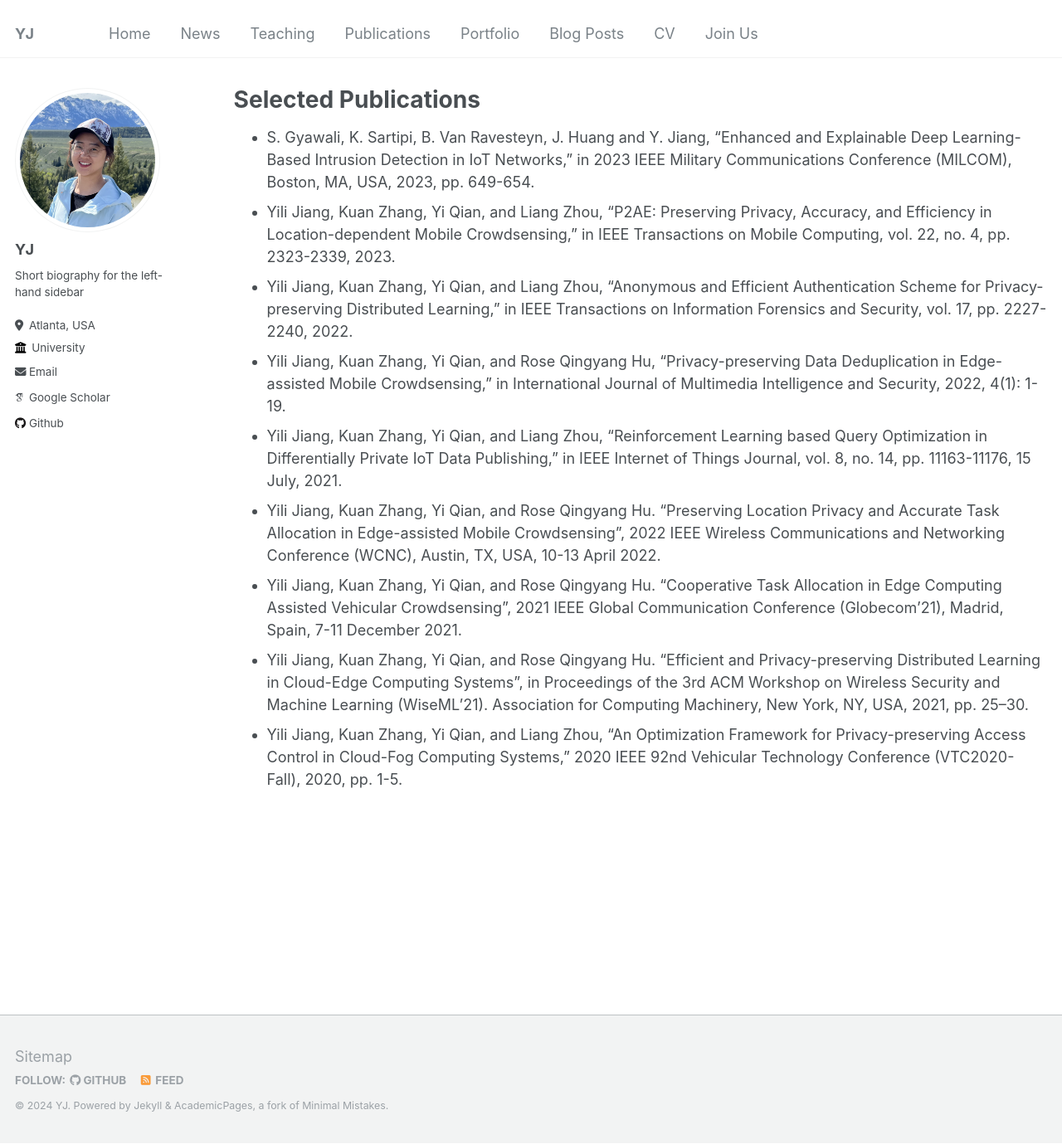
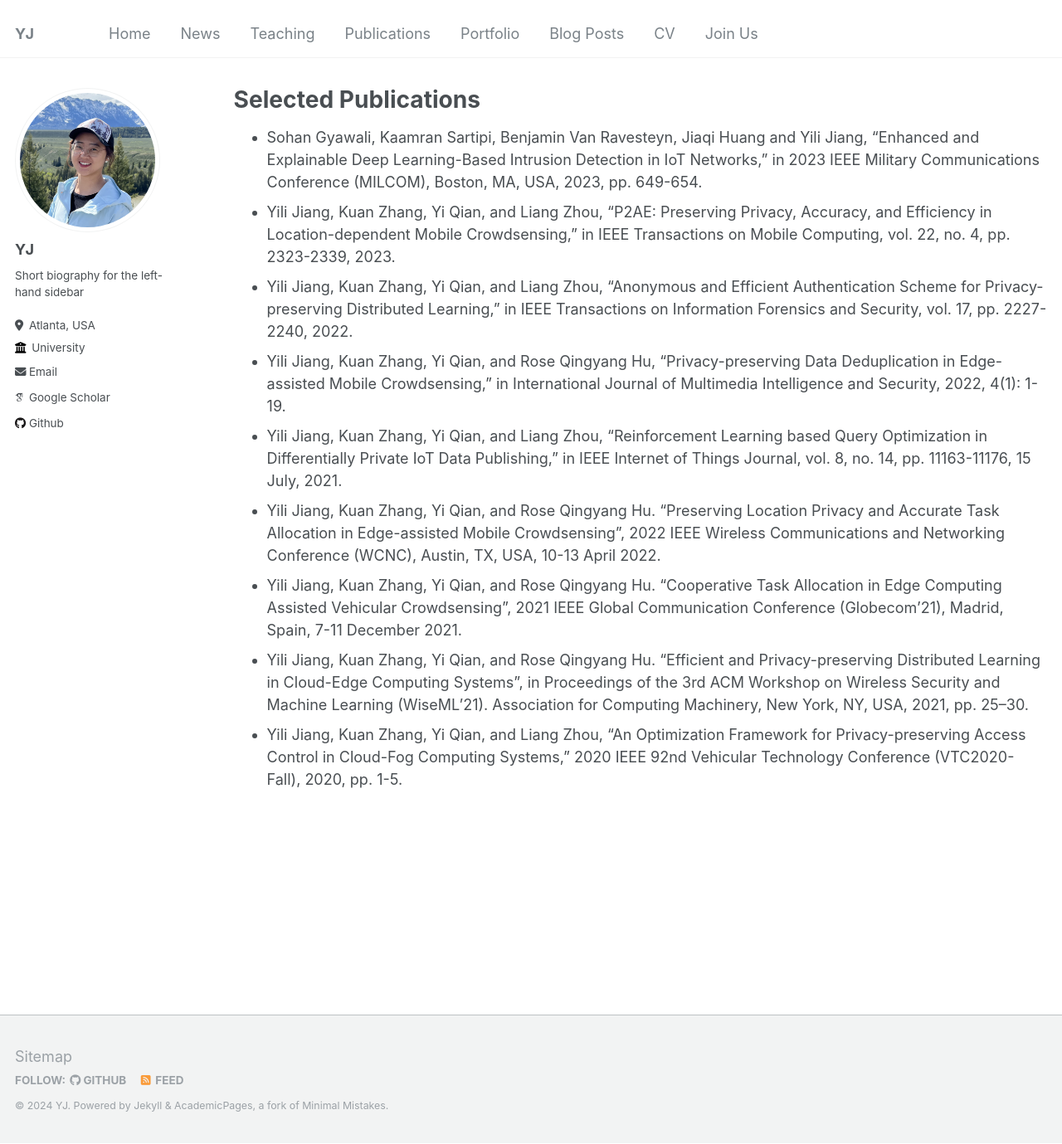
Before and after one commit to suhbrina-perry/suhbrina-perry.github.io, a Jekyll site: the page built from _pages/publications.md, in a window 1280 px wide and 1379 px high. Shown: the whole window at 83% size. Built offline with Jekyll 4.4.1, drawn with Linux system fonts in a browser that asks for light colours; some web fonts are replaced.

Commit message:
Update publications.md

```diff
--- a/_pages/publications.md
+++ b/_pages/publications.md
@@ -9,7 +9,7 @@ author_profile: true
 <pr/>
 <pr/>
 
-- S. Gyawali, K. Sartipi, B. Van Ravesteyn, J. Huang and Y. Jiang, "Enhanced and Explainable Deep Learning-Based Intrusion Detection in IoT Networks," in 2023 IEEE Military Communications Conference (MILCOM), Boston, MA, USA, 2023, pp. 649-654.
+- Sohan Gyawali, Kaamran Sartipi, Benjamin Van Ravesteyn, Jiaqi Huang and Yili Jiang, "Enhanced and Explainable Deep Learning-Based Intrusion Detection in IoT Networks," in 2023 IEEE Military Communications Conference (MILCOM), Boston, MA, USA, 2023, pp. 649-654.
 - Yili Jiang, Kuan Zhang, Yi Qian, and Liang Zhou, “P2AE: Preserving Privacy, Accuracy, and Efficiency in Location-dependent Mobile Crowdsensing,” in IEEE Transactions on Mobile Computing, vol. 22, no. 4, pp. 2323-2339, 2023.
 - Yili Jiang, Kuan Zhang, Yi Qian, and Liang Zhou, “Anonymous and Efficient Authentication Scheme for Privacy-preserving Distributed Learning,” in IEEE Transactions on Information Forensics and Security, vol. 17, pp. 2227-2240, 2022.
 - Yili Jiang, Kuan Zhang, Yi Qian, and Rose Qingyang Hu, “Privacy-preserving Data Deduplication in Edge-assisted Mobile Crowdsensing,” in International Journal of Multimedia Intelligence and Security, 2022, 4(1): 1-19.
```
